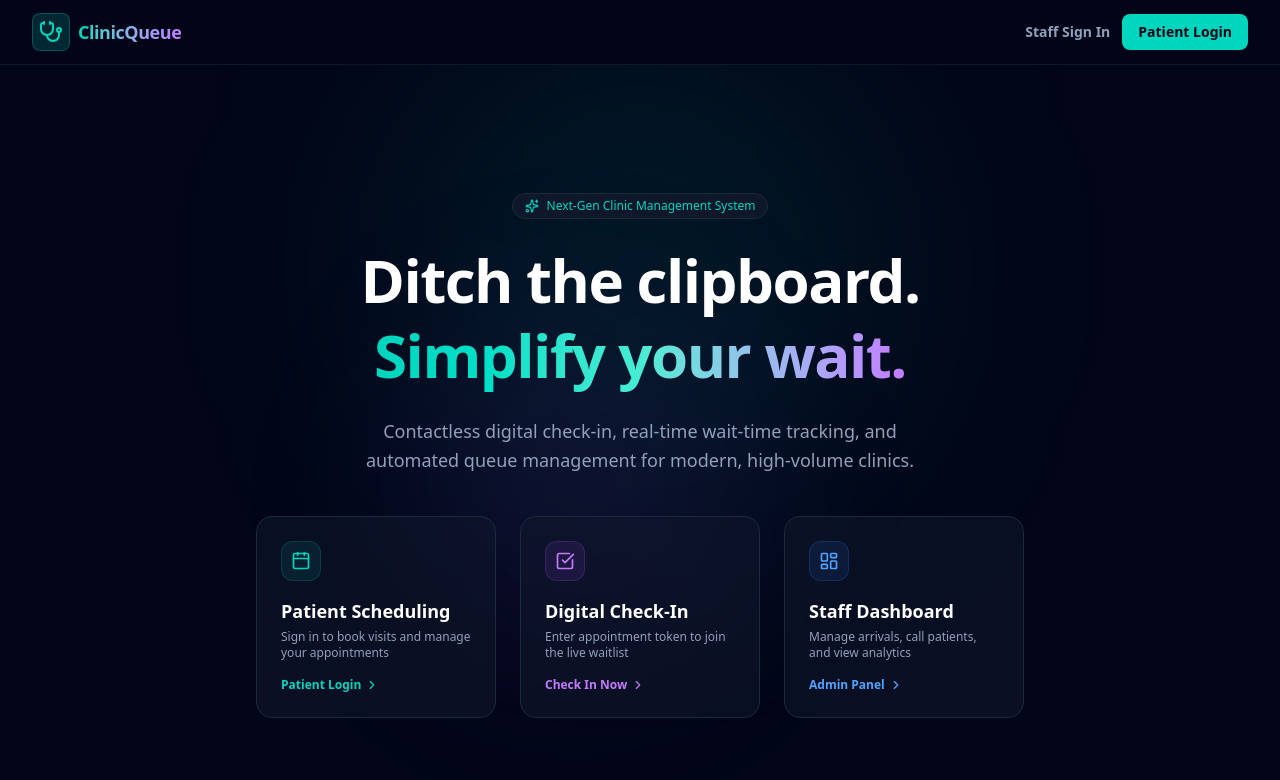
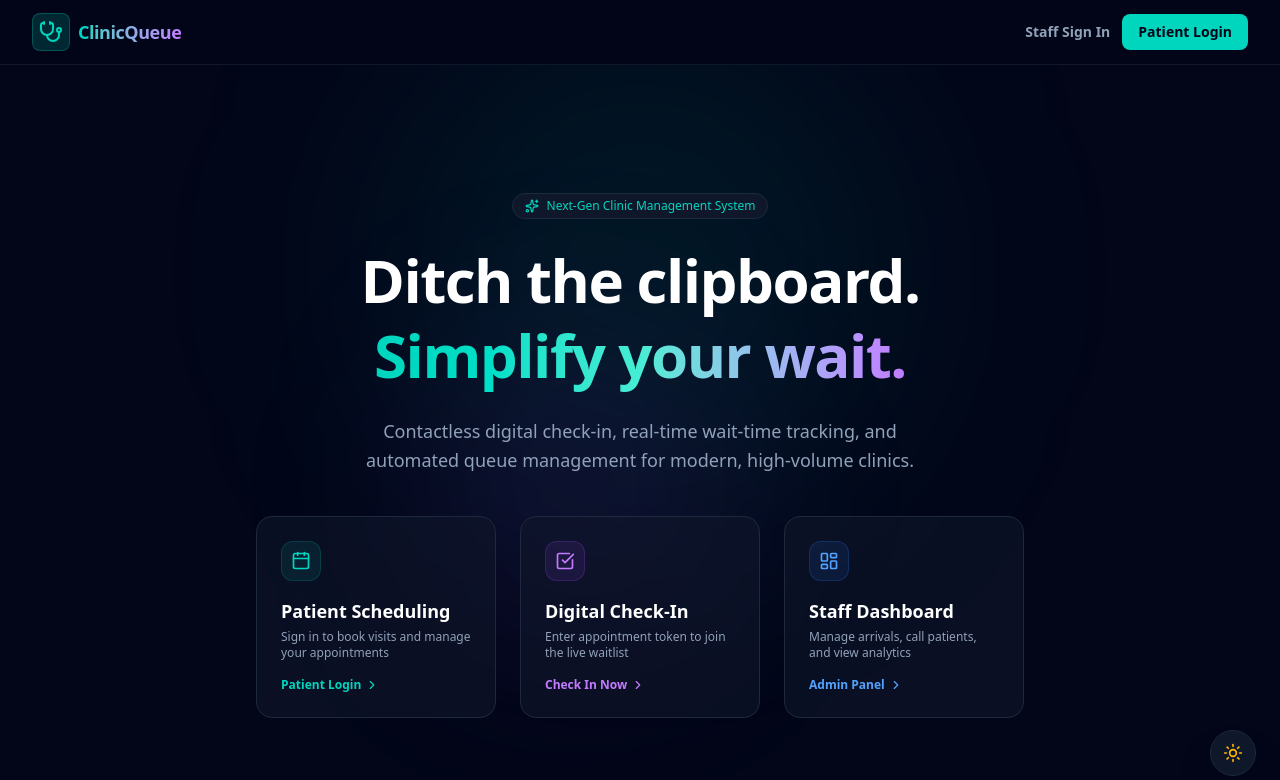
Before and after one commit to Rahul074938/clinic-queue, a Next.js app: page / in a window 1280 px wide. Shown: the top 780 px of the page. Built offline with nearby package versions, Linux system fonts and the light colour scheme.

Commit message:
feat: make light and dark mode theme switcher global across the entire project

```diff
--- a/app/layout.tsx
+++ b/app/layout.tsx
@@ -1,6 +1,7 @@
 import type { Metadata, Viewport } from "next";
 import { Geist, Geist_Mono } from "next/font/google";
 import { Providers } from "@/components/providers";
+import { ThemeToggle } from "@/components/theme-toggle";
 import { Toaster } from "sonner";
 import "./globals.css";
 
@@ -51,9 +52,30 @@ export default function RootLayout({
       lang="en"
       className={`${geistSans.variable} ${geistMono.variable} h-full antialiased dark`}
     >
+      <head>
+        <script
+          dangerouslySetInnerHTML={{
+            __html: `
+              (function() {
+                try {
+                  var saved = localStorage.getItem('theme');
+                  if (saved === 'light') {
+                    document.documentElement.classList.add('light');
+                    document.documentElement.classList.remove('dark');
+                  } else {
+                    document.documentElement.classList.add('dark');
+                    document.documentElement.classList.remove('light');
+                  }
+                } catch (e) {}
+              })();
+            `
+          }}
+        />
+      </head>
       <body className="min-h-full flex flex-col bg-slate-50 dark:bg-slate-950 text-slate-900 dark:text-slate-50 transition-colors duration-200">
         <Providers>
           <div className="flex-1 flex flex-col">{children}</div>
+          <ThemeToggle />
           <Toaster richColors position="top-right" />
         </Providers>
       </body>
--- a/app/patient/dashboard/page.tsx
+++ b/app/patient/dashboard/page.tsx
@@ -7,7 +7,7 @@ import {
   Calendar, Clock, Copy, CheckCircle2, XCircle, Loader2,
   Stethoscope, ArrowRight, ArrowLeft, User, Phone, Mail,
   FileText, LayoutDashboard, BookOpen, Ticket, AlertCircle,
-  BadgeCheck, RefreshCw, UserCheck, ShieldAlert, Sun, Moon, LogOut
+  BadgeCheck, RefreshCw, UserCheck, ShieldAlert, LogOut
 } from "lucide-react";
 
 // ─── Types ───────────────────────────────────────────────────────────────────
@@ -125,31 +125,7 @@ export default function PatientDashboard() {
   const [activeDemoEmailCode, setActiveDemoEmailCode] = useState<string | null>(null);
   const [activeDemoPhoneOtp, setActiveDemoPhoneOtp] = useState<string | null>(null);
 
-  // Theme Toggle State
-  const [theme, setTheme] = useState<"light" | "dark">("dark");
 
-  useEffect(() => {
-    const saved = localStorage.getItem("theme") as "light" | "dark" | null;
-    if (saved === "light") {
-      setTheme("light");
-      document.documentElement.classList.add("light");
-    } else {
-      setTheme("dark");
-      document.documentElement.classList.remove("light");
-    }
-  }, []);
-
-  const toggleTheme = () => {
-    if (theme === "dark") {
-      setTheme("light");
-      document.documentElement.classList.add("light");
-      localStorage.setItem("theme", "light");
-    } else {
-      setTheme("dark");
-      document.documentElement.classList.remove("light");
-      localStorage.setItem("theme", "dark");
-    }
-  };
 
   const handleLogout = async () => {
     try {
@@ -449,14 +425,7 @@ export default function PatientDashboard() {
           </div>
 
           <div className="flex items-center gap-3">
-            {/* Theme switcher */}
-            <button
-              onClick={toggleTheme}
-              className="p-2 bg-slate-900 border border-slate-800 rounded-xl text-slate-400 hover:text-white transition cursor-pointer"
-              title={theme === "dark" ? "Switch to Light Mode" : "Switch to Dark Mode"}
-            >
-              {theme === "dark" ? <Sun className="w-4 h-4 text-amber-400" /> : <Moon className="w-4 h-4 text-indigo-400" />}
-            </button>
+
 
             {/* Logout button */}
             <button
--- /dev/null
+++ b/components/theme-toggle.tsx
@@ -0,0 +1,42 @@
+"use client";
+
+import { useEffect, useState } from "react";
+import { Sun, Moon } from "lucide-react";
+
+export function ThemeToggle() {
+  const [theme, setTheme] = useState<"light" | "dark">("dark");
+
+  useEffect(() => {
+    // Sync state on load
+    const isLight = document.documentElement.classList.contains("light");
+    setTheme(isLight ? "light" : "dark");
+  }, []);
+
+  const toggleTheme = () => {
+    if (theme === "dark") {
+      setTheme("light");
+      document.documentElement.classList.add("light");
+      document.documentElement.classList.remove("dark");
+      localStorage.setItem("theme", "light");
+    } else {
+      setTheme("dark");
+      document.documentElement.classList.add("dark");
+      document.documentElement.classList.remove("light");
+      localStorage.setItem("theme", "dark");
+    }
+  };
+
+  return (
+    <button
+      onClick={toggleTheme}
+      className="fixed bottom-6 right-6 z-50 p-3 bg-slate-900 border border-slate-800 rounded-full text-slate-400 hover:text-white transition shadow-2xl hover:scale-105 active:scale-95 cursor-pointer flex items-center justify-center"
+      title={theme === "dark" ? "Switch to Light Mode" : "Switch to Dark Mode"}
+    >
+      {theme === "dark" ? (
+        <Sun className="w-5 h-5 text-amber-400" />
+      ) : (
+        <Moon className="w-5 h-5 text-indigo-400" />
+      )}
+    </button>
+  );
+}
```
